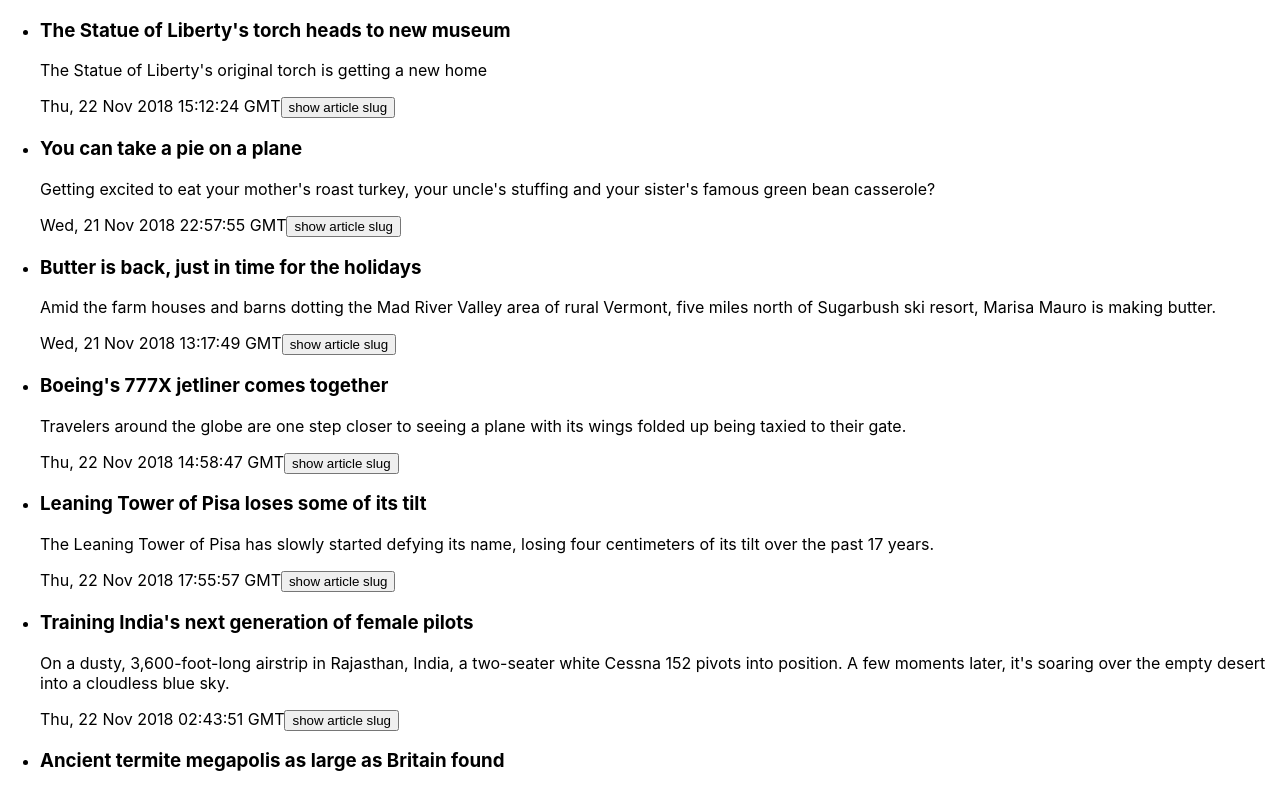
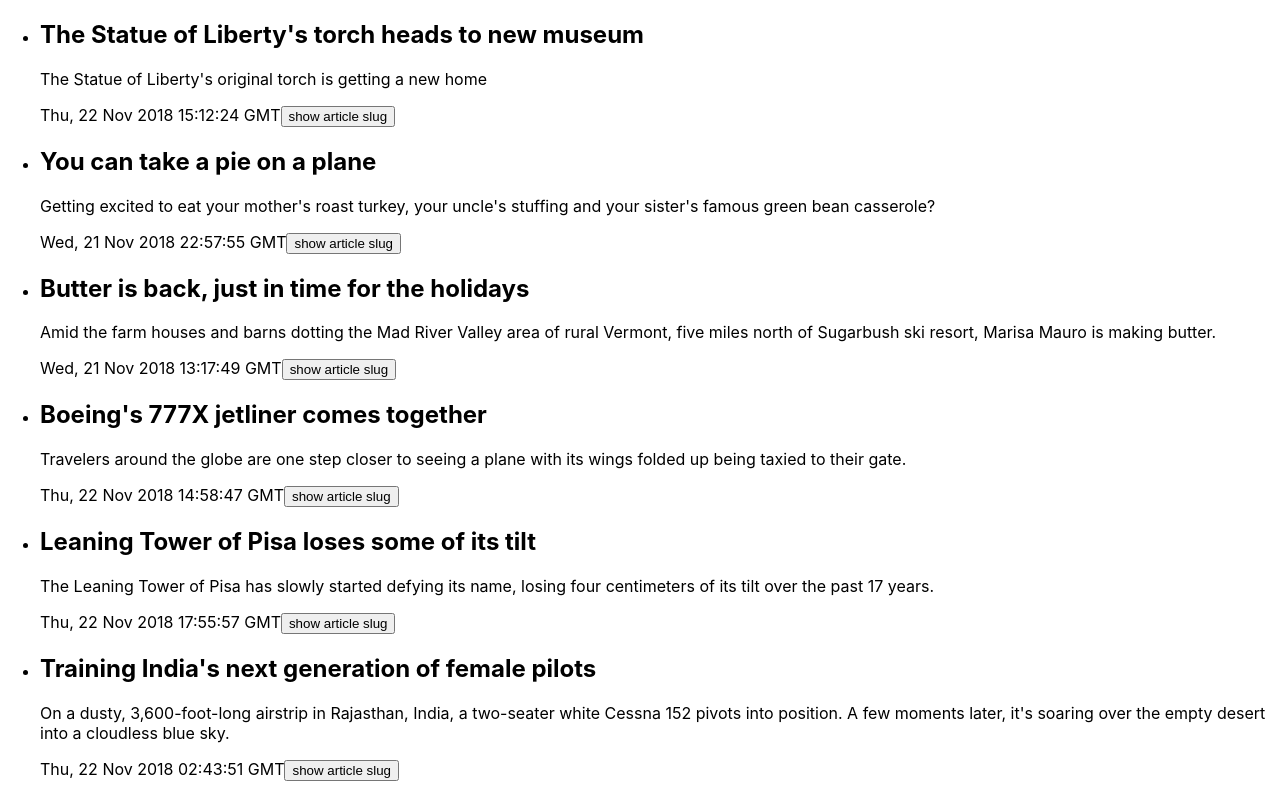
Before and after one commit to seainfo6150/seainfo6150-webapp, a React (Create React App) app: page / in a window 1280 px wide. Shown: the top 792 px of the page. Built offline with nearby package versions, Linux system fonts and the light colour scheme.

Commit message:
week-4 assignment

```diff
--- a/src/ArticleList/ArticleListItem.js
+++ b/src/ArticleList/ArticleListItem.js
@@ -1,18 +1,22 @@
 import React from 'react';
 
 
-const ArticleListItem = (props) => {
+const ArticleListItem = ({article}) => {
 
   return (
     <div>
+      <article>
+        <header>
+          <h1>{article.title}</h1>
+        </header>
       <section>
-        <h3>{props.article.title}</h3>
-        <p>{props.article.shortText}</p>
-        <time datetime={props.article.pubYear}>{props.article.pubDate}</time>
-        <button onClick={() => alert(`${props.article.slug}`)}>
+        <p>{article.shortText}</p>
+        <time datetime={article.pubYear}>{article.pubDate}</time>
+        <button onClick={() => alert(`${article.slug}`)}>
         show article slug
         </button>
       </section>
+      </article>
     </div>
   );
 }
```
